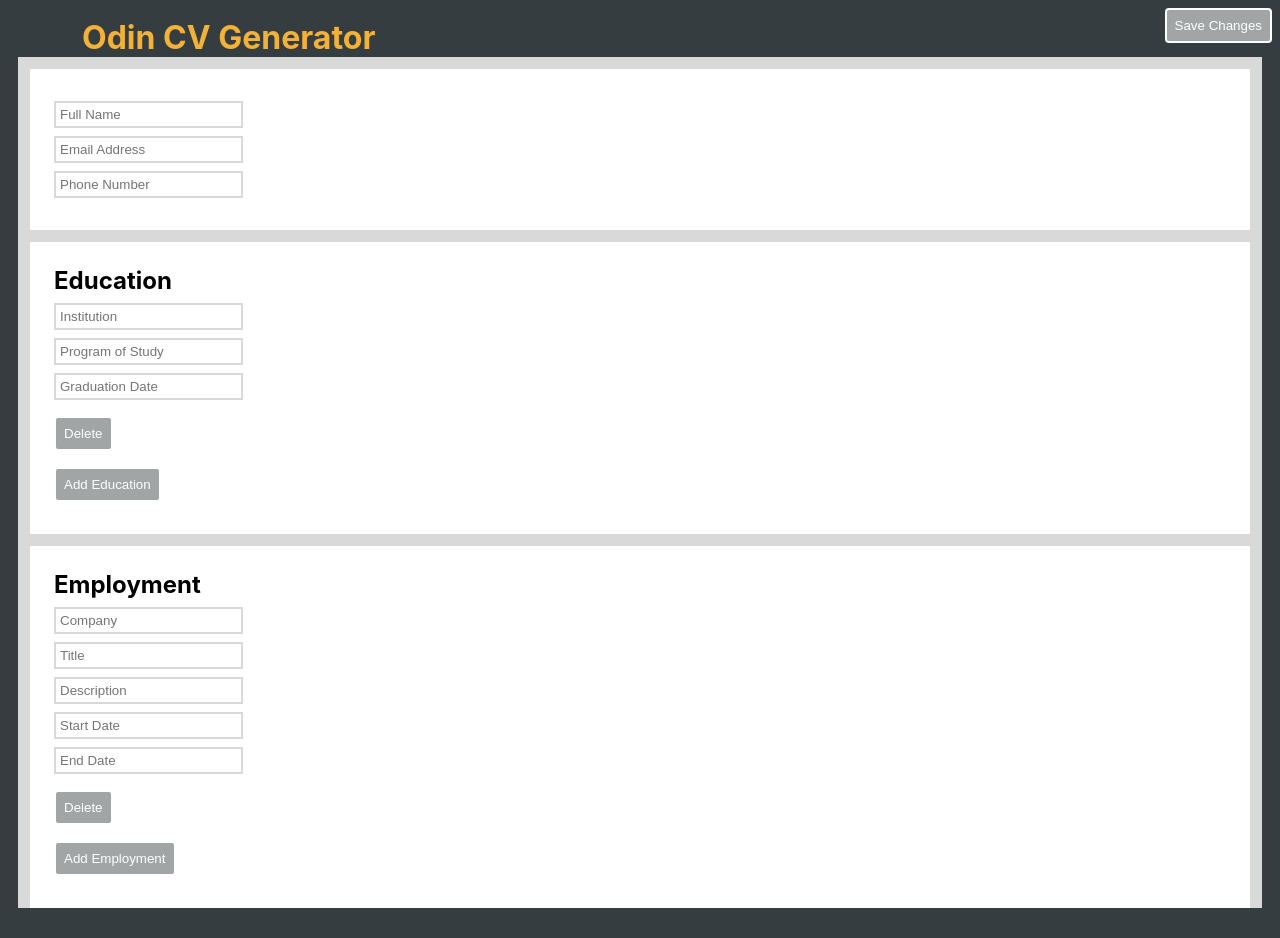
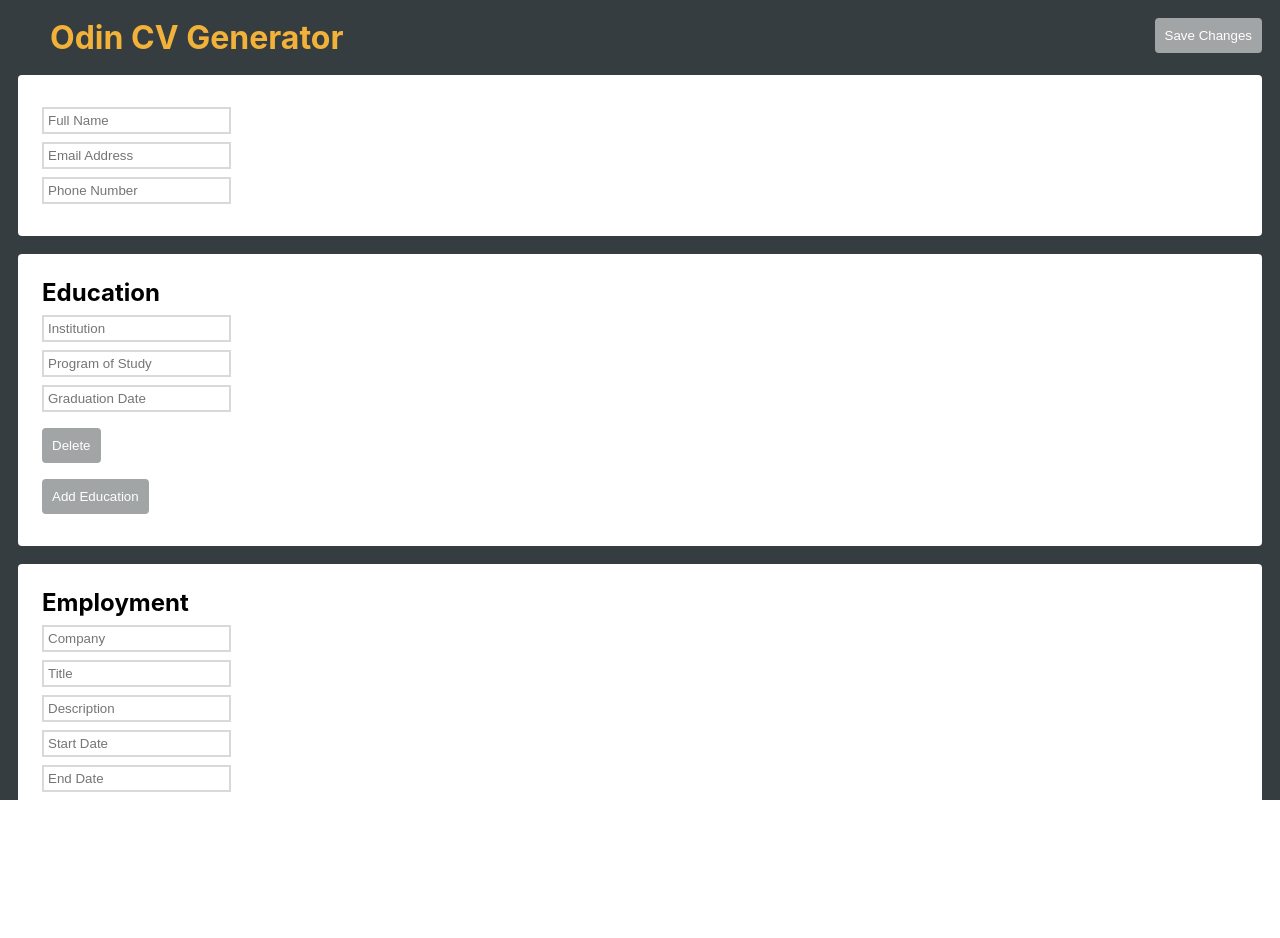
Before and after one commit to cudworth/odin-cv-project, a React (Create React App) app: page / in a window 1280 px wide. After the commit the page ends 800 px from the top, so only its background shows below. Built offline with nearby package versions, Linux system fonts and the light colour scheme.

Commit message:
Improve styling

```diff
--- a/src/App.css
+++ b/src/App.css
@@ -1,3 +1,19 @@
+.LOFT-REDUX-LMC-1-hex {
+  color: #353d40;
+}
+.LOFT-REDUX-LMC-2-hex {
+  color: #d9d9d9;
+}
+.LOFT-REDUX-LMC-3-hex {
+  color: #a1a5a6;
+}
+.LOFT-REDUX-LMC-4-hex {
+  color: #f2b138;
+}
+.LOFT-REDUX-LMC-5-hex {
+  color: #003f63;
+}
+
 * {
   margin: 0;
   padding: 0;
@@ -14,8 +30,12 @@ input {
   border: 2px solid #d9d9d9;
 }
 
+input:hover {
+  border-color: #353d40;
+}
+
 input:focus {
-  border-color: #353d40;
+  border-color: #f2b138;
 }
 
 button {
@@ -23,13 +43,13 @@ button {
   padding: 8px;
   background-color: #a1a5a6;
   color: white;
-  border: 2px solid white;
+  border: 2px solid #a1a5a6;
   border-radius: 4px;
   outline: none;
 }
 
 button:focus {
-  border-color: #003f63;
+  border-color: #f2b138;
 }
 
 button:hover {
@@ -37,25 +57,28 @@ button:hover {
   border-color: #003f63;
 }
 
-#root {
-  padding: 18px;
-}
-
 #save-button {
   margin: 0;
-  position: fixed;
-  right: 8px;
-  top: 8px;
+  position: absolute;
+  right: 18px;
+  top: 18px;
 }
 
 .Header {
   color: #f2b138;
   background-color: #353d40;
-  padding-inline: 64px;
+  padding-inline: 32px;
 }
 
 .App {
-  background-color: #d9d9d9;
+  position: absolute;
+  top: 0;
+  left: 0;
+  right: 0;
+  bottom: 0;
+  overflow: auto;
+  padding: 18px;
+  background-color: #353d40;
 }
 
 .no-display {
--- a/src/App.js
+++ b/src/App.js
@@ -49,13 +49,16 @@ class App extends Component {
           }
         }}
       >
+        {this.saveButton()}
+
         <div className="Header">
           <h1>Odin CV Generator</h1>
         </div>
-        {this.saveButton()}
-        <General editModeIsActive={editModeIsActive} />
-        <Education editModeIsActive={editModeIsActive} />
-        <Employment editModeIsActive={editModeIsActive} />
+        <div>
+          <General editModeIsActive={editModeIsActive} />
+          <Education editModeIsActive={editModeIsActive} />
+          <Employment editModeIsActive={editModeIsActive} />
+        </div>
       </div>
     );
   }
--- a/src/components/Education.css
+++ b/src/components/Education.css
@@ -1,5 +1,6 @@
 .Education {
   background-color: white;
-  margin: 12px;
   padding: 24px;
+  margin-block: 18px;
+  border-radius: 4px;
 }
--- a/src/components/Employment.css
+++ b/src/components/Employment.css
@@ -1,5 +1,6 @@
 .Employment {
   background-color: white;
-  margin: 12px;
   padding: 24px;
+  margin-block: 18px;
+  border-radius: 4px;
 }
--- a/src/components/General.css
+++ b/src/components/General.css
@@ -1,5 +1,6 @@
 .General {
   background-color: white;
-  margin: 12px;
   padding: 24px;
+  margin-block: 18px;
+  border-radius: 4px;
 }
--- a/src/index.css
+++ b/src/index.css
@@ -1,8 +1,4 @@
 body {
-  width: 100vw;
-  height: 100vh;
-  background-color: #353d40;
-
   font-family: -apple-system, BlinkMacSystemFont, "Segoe UI", "Roboto", "Oxygen",
     "Ubuntu", "Cantarell", "Fira Sans", "Droid Sans", "Helvetica Neue",
     sans-serif;
@@ -14,19 +10,3 @@ code {
   font-family: source-code-pro, Menlo, Monaco, Consolas, "Courier New",
     monospace;
 }
-
-.LOFT-REDUX-LMC-1-hex {
-  color: #353d40;
-}
-.LOFT-REDUX-LMC-2-hex {
-  color: #d9d9d9;
-}
-.LOFT-REDUX-LMC-3-hex {
-  color: #a1a5a6;
-}
-.LOFT-REDUX-LMC-4-hex {
-  color: #f2b138;
-}
-.LOFT-REDUX-LMC-5-hex {
-  color: #003f63;
-}
```
Also changed, not shown: src/index.js (+6 -6 lines).
